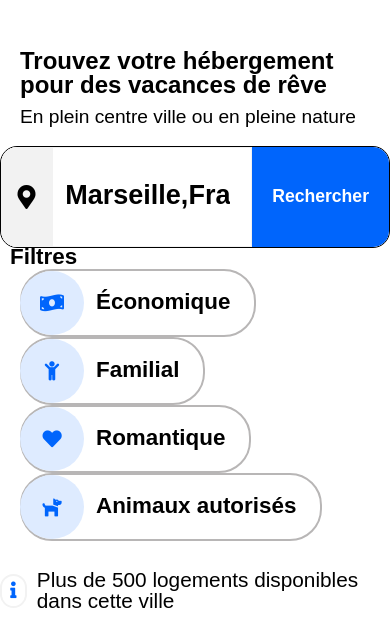
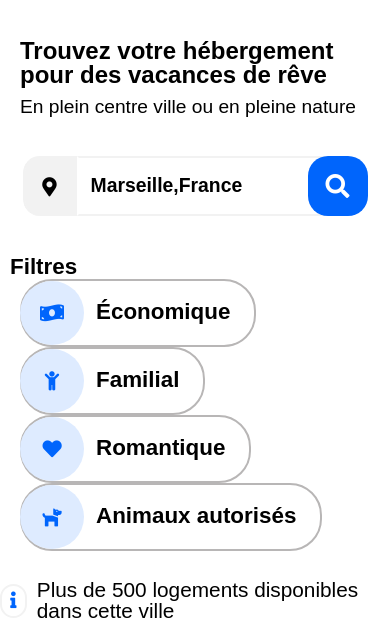
Before and after one commit to lordkao/DavidYem_2_09022021, a plain HTML site: page index.html in a window 390 px wide. Shown: the part 166-804 px from the top of the page. Drawn offline with Linux system fonts and the light colour scheme.

Commit message:
barre de recherche mobile

```diff
--- a/index.html
+++ b/index.html
@@ -47,7 +47,7 @@
                             </div>
 
                             <div class="b_recherche"><!--bouton de recherche-->
-                                <a>Rechercher</a>
+                                <a><i class="fas fa-search"></i><span class="rechercher">Rechercher</pan></a>
                             </div>
                         </div>
                     </div>
--- a/mobile_resolution.css
+++ b/mobile_resolution.css
@@ -99,7 +99,7 @@ header{/*en-tête*/
 .annonce{/*bloc 2 annonce*/
     width: auto;
     height: auto;
-    margin-top: 50px;
+    margin: 40px 0px 40px 0px;
     padding-left: 20px;
     padding-right: 20px;
 
@@ -116,57 +116,56 @@ header{/*en-tête*/
 
 }
 
-.barre_de_recherche{/*bloc 3 barre de recherche*/
-    width: 500px;
-    height: 100px;
-    display: flex;
+
+
+.search{/*bloc 3 barre de recherche*/
+    width: 100%;
+    height: 60px;
     justify-content: center;
     align-items: center;
-    border: 1px black solid;
 }
+.barre_de_recherche{
+    width: auto;
+    height: 100%;
+    display: flex;
+    align-items: center;
+    margin-bottom: 0px;
+    margin-left: 17px;
+}
+
 .barre_de_recherche label{
     height: 100%;
     width: 50px;
 }
 .logo_pos{
-    width: 50px;
-    height: 100%;
-    font-size: 1.5em;
-    display: flex;
-    justify-content: center;
-    align-items: center;
-    background-color: #f2f2f2;
-    border-radius: 15px 0 0 15px;
+    font-size: 1.2em;
 }
 .formulaire{
-    height: 100%;
-    width: 200px;
-    display: flex;
-    justify-content: center;
-    align-items: center;
+    width: auto;
 }
 .formulaire input{
-    height: 100px;
-    width: 200px;
-    border: 1px #f2f2f2 solid;
+    font-size: 1.1em;
 }
 .formulaire input::placeholder{
-    color: black;
-    font-size: 1.3em;
-    font-weight: bold;
-    padding-left: 10px;
+    font-size: 1.1em;
 }
 .b_recherche{
-    width: 100px;
-    height: 100%;
-    padding: 0px 20px 0px 20px;
-    display: flex;
-    justify-content: center;
-    align-items: center;
-    font-size: 1.1em;
-    background-color: #0065FC;
-    border-radius: 0 15px 15px 0;
+    width: 60px;
+    font-size: 1em;
+    font-weight: bold;
+    border-radius: 20px 20px 20px 20px;
+    position: relative;
+    right: 17px;
 }
+
+.rechercher{
+    display: none;
+}
+.b_recherche i{
+    display: block;
+    font-size: 1.5em;
+}
+
 
 .filtres{/*bloc 4 les filtres*/
     width: 99%;
--- a/style.css
+++ b/style.css
@@ -207,8 +207,6 @@ header{
     display: flex;
     justify-content: center;
     align-items: center;
-
-
 }
 .formulaire input{
     font-size: 1.3em;
@@ -217,6 +215,7 @@ header{
     border: 2px #f2f2f2 solid;
     border-left-color: transparent;
     border-right-color: transparent;
+    font-weight: bold;
 
 }
 .formulaire input::placeholder{
@@ -239,6 +238,9 @@ header{
 .b_recherche a{
     text-decoration: none;
     color: white;
+}
+.b_recherche i{
+    display: none;
 }
 .b_recherche a:hover{
     color: black;
```
